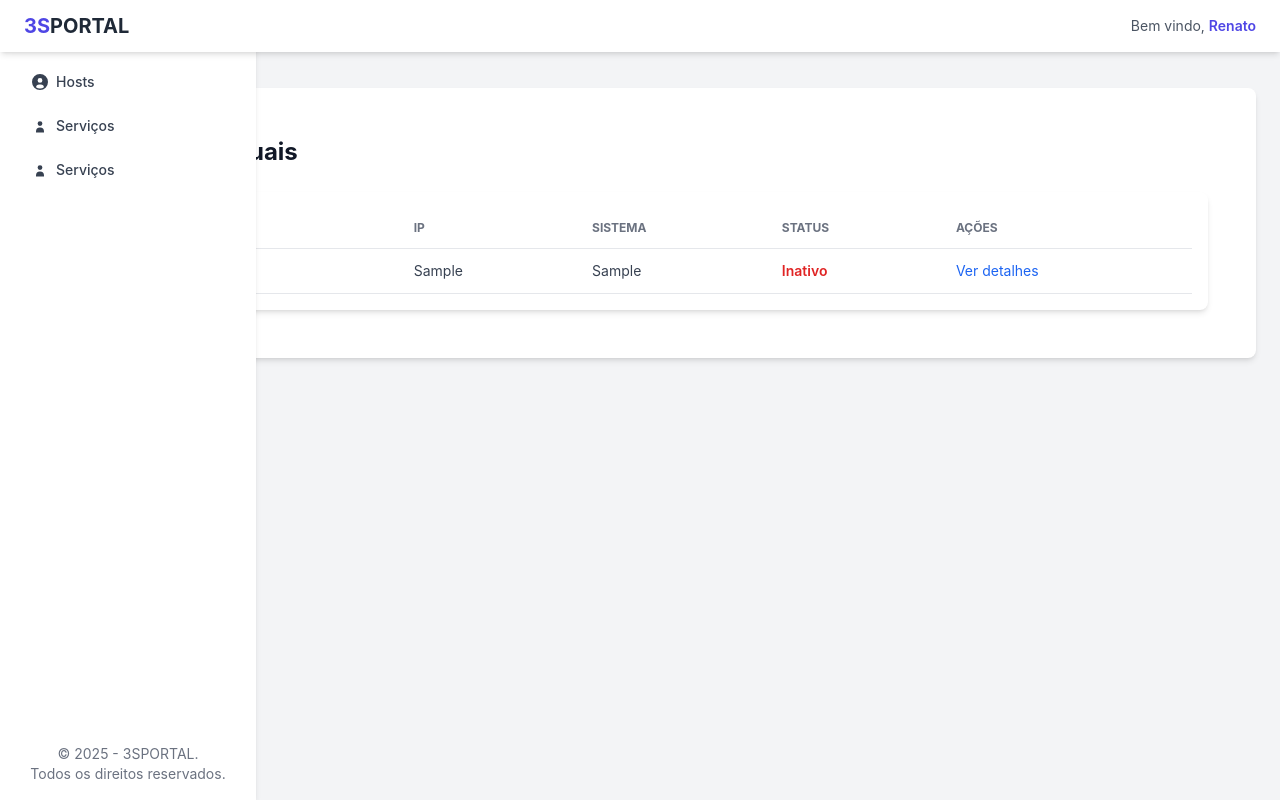
After one commit to cptec-infra/portal_consul, a Django app: template portal/templates/servers/server_list.html in a window 1280 px wide. The commit adds this page. Run offline with Django 3.2, Linux system fonts and the light colour scheme; the template is opened without the code that fills it: most values are stand-ins (such as "Sample title", 1, 10 or a date in 2020); some libraries are stand-ins or nearby versions.

Commit message:
servers page

```diff
--- a/portal/portal/urls.py
+++ b/portal/portal/urls.py
@@ -6,4 +6,5 @@ urlpatterns = [
     path('admin/', admin.site.urls),
     path('', views.home, name='home'),
     path('servicos/', views.servicos, name='servicos'),
+    path('servers/', views.servers, name='servers')
 ]
--- a/portal/templates/base.html
+++ b/portal/templates/base.html
@@ -3,7 +3,7 @@
 <html lang="pt-br" class="h-full overflow-x-hidden">
   <head>
     <meta charset="UTF-8" />
-    <title>{% block title %}Portal Consul{% endblock %}</title>
+    <title>{% block title %}{% endblock %}</title>
     <meta name="viewport" content="width=device-width, initial-scale=1" />
     <link href="{% static 'css/styles.css' %}" rel="stylesheet">
     <link
@@ -43,10 +43,6 @@
           document.body.classList.toggle('overflow-hidden', !menu.classList.contains('hidden'));
         });
       }
-
-      setInterval(function() {
-        location.reload();
-      }, 5000);
     </script>
   </body>
 </html>
--- a/portal/templates/consulviewer/home.html
+++ b/portal/templates/consulviewer/home.html
@@ -1,5 +1,5 @@
 {% extends 'base.html' %}
-{% block title %}Ínicio - Portal Consul{% endblock %}
+{% block title %}Hosts registrados{% endblock %}
 
 {% block content %}
 <h1 class="text-2xl font-bold mb-4">Hosts Registrados</h1>
--- a/portal/templates/consulviewer/servicos.html
+++ b/portal/templates/consulviewer/servicos.html
@@ -1,5 +1,5 @@
 {% extends 'base.html' %}
-{% block title %}Serviços - Portal Consul{% endblock %}
+{% block title %}Serviços registrados{% endblock %}
 
 {% block content %}
 <div class="max-w-7xl mx-auto px-6 py-10">
--- a/portal/templates/partials/sidebar_menu.html
+++ b/portal/templates/partials/sidebar_menu.html
@@ -6,7 +6,7 @@
       <svg class="w-4 h-4 mr-2" fill="currentColor" viewBox="0 0 20 20">
         <path d="M10 0a10 10 0 1 0 10 10A10.011 10.011 0 0 0 10 0Zm0 5a3 3 0 1 1 0 6 3 3 0 0 1 0-6Zm0 13a8.949 8.949 0 0 1-4.951-1.488A3.987 3.987 0 0 1 9 13h2a3.987 3.987 0 0 1 3.951 3.512A8.949 8.949 0 0 1 10 18Z"/>
       </svg>
-      Estrutura de Grupos
+      Hosts
     </a>
   </li>
   <li>
@@ -19,4 +19,14 @@
       Serviços
     </a>
   </li>
+  <li>
+    <a href="{% url 'servers' %}"
+       class="flex items-center px-4 py-2 rounded-lg hover:bg-blue-600
+              {% if request.path == '/servers/' %} bg-blue-700 text-white {% else %} text-gray-700 {% endif %}">
+      <svg class="w-4 h-4 mr-2" fill="currentColor" viewBox="0 0 20 20">
+        <path d="M13 7a3 3 0 1 0-6 0 3 3 0 0 0 6 0Zm-3 5a5 5 0 0 0-5 5v1h10v-1a5 5 0 0 0-5-5Z"/>
+      </svg>
+      Serviços
+    </a>
+  </li>
 </ul>
--- /dev/null
+++ b/portal/templates/servers/server_list.html
@@ -0,0 +1,45 @@
+{% extends 'base.html' %}
+{% load static %}
+
+{% block content %}
+<div class="p-6">
+  <h1 class="text-2xl font-bold mb-6">Servidores Virtuais</h1>
+
+  <div class="bg-white rounded-lg shadow-md p-4">
+    <table class="w-full text-left text-sm text-gray-700">
+      <thead class="text-xs uppercase text-gray-500 border-b">
+        <tr>
+          <th class="py-3 px-4">Nome</th>
+          <th class="py-3 px-4">IP</th>
+          <th class="py-3 px-4">Sistema</th>
+          <th class="py-3 px-4">Status</th>
+          <th class="py-3 px-4">Ações</th>
+        </tr>
+      </thead>
+      <tbody>
+        {% for servidor in servidores %}
+        <tr class="border-b hover:bg-gray-100 transition">
+          <td class="py-3 px-4 font-medium">{{ servidor.nome }}</td>
+          <td class="py-3 px-4">{{ servidor.ip }}</td>
+          <td class="py-3 px-4">{{ servidor.sistema_operacional }}</td>
+          <td class="py-3 px-4">
+            {% if servidor.status == 'ativo' %}
+              <span class="text-green-600 font-semibold">Ativo</span>
+            {% else %}
+              <span class="text-red-600 font-semibold">Inativo</span>
+            {% endif %}
+          </td>
+          <td class="py-3 px-4">
+            <a href="{% url 'servidores:detalhe' servidor.id %}" class="text-blue-600 hover:underline">Ver detalhes</a>
+          </td>
+        </tr>
+        {% empty %}
+        <tr>
+          <td colspan="5" class="text-center py-4 text-gray-500">Nenhum servidor encontrado.</td>
+        </tr>
+        {% endfor %}
+      </tbody>
+    </table>
+  </div>
+</div>
+{% endblock %}
```
Also changed, not shown: portal/consulviewer/views.py (+91 -0 lines), portal/templates/servers/server_details.html (added, +31 -0 lines).
